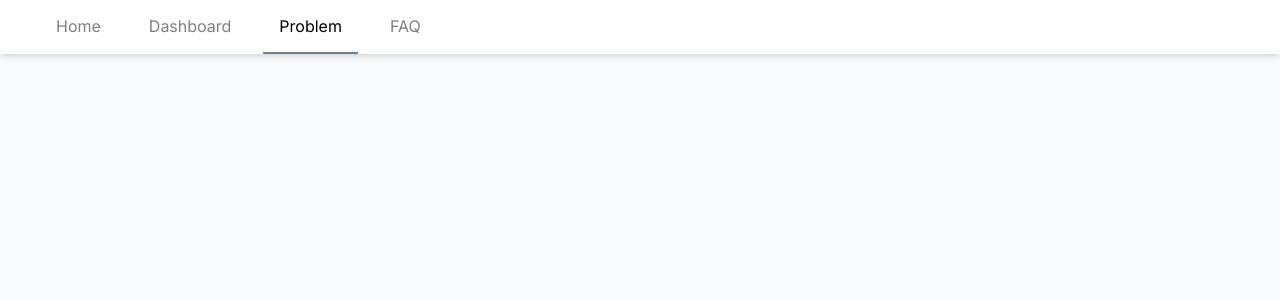
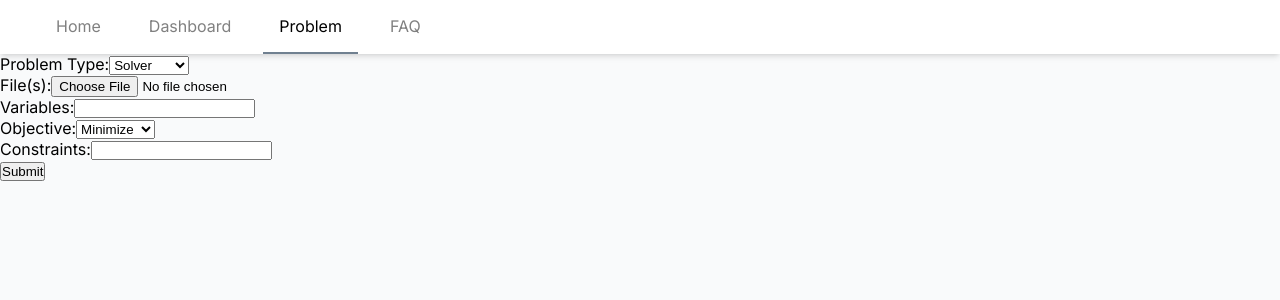
Before and after one commit to rileyounga/GurobiETL, a Next.js app in the folder src/frontend/: page /problem in a window 1280 px wide. Shown: the top 300 px of the page. Built offline with nearby package versions, Linux system fonts and the light colour scheme.

Commit message:
Added the first iteration of frontend backend integration.

```diff
--- a/src/frontend/app/problem/page.js
+++ b/src/frontend/app/problem/page.js
@@ -1,8 +1,89 @@
+"use client";
+
 import styles from "./page.module.css";
+import { use, useEffect, useState } from "react";
 
-export default function Content() {
-  return (
-    <main className={styles.main}>
-    </main>
-  );
+export default function Page() {
+
+    //Create a form to submit the problem, use `useEffect` to submit the form
+    const [problemType, setProblemType] = useState("solver");
+    const [variables, setVariables] = useState([]);
+    const [objective, setObjective] = useState("minimize");
+    const [constraints, setConstraints] = useState([]);
+    //TODO: File submission not working
+    const [files, setFiles] = useState([]);
+    const [submitted, setSubmitted] = useState(false);
+
+    useEffect(() => {
+        if (submitted) {
+          //redirect to python server
+            fetch("http://127.0.0.1:8080/api/home", {
+                method: "POST",
+                headers: {
+                    "Content-Type": "application/json",
+                },
+                body: JSON.stringify({
+                    problemType: problemType,
+                    variables: variables,
+                    objective: objective,
+                    constraints: constraints,
+                    files: files,
+                }),
+            })
+            .then((response) => response.json())
+            .then((data) => {
+                setVariables(data);
+            })
+            .catch((error) => {
+                console.error("Error:", error);
+            });
+        }
+    }, [submitted]);
+
+    return (
+      <div className={styles.page}>
+        <form onSubmit={(event) => {event.preventDefault(); setSubmitted(true);}}>
+          <div>
+            <label>
+              Problem Type:
+              <select value={problemType} onChange = {(event) => {setProblemType(event.target.value);}}>
+                <option value="solver">Solver</option>
+                <option value="optimizer">Optimizer</option>
+                <option value="ect">...</option>
+              </select>
+            </label>
+          </div>
+          <div>
+            <label>
+              File(s):
+              <input type="file" onChange = {(event) => {setFiles(event.target.value);}} />
+            </label>
+          </div>
+          <div>
+            <label>
+              Variables:
+              <input type="text" value={variables[0]} onChange={(event) => {setVariables([event.target.value]);}} />
+            </label>
+          </div>
+          <div>
+            <label>
+              Objective:
+              <select value={objective} onChange = {(event) => {setObjective(event.target.value);}}>
+                <option value="minimize">Minimize</option>
+                <option value="maximize">Maximize</option>
+              </select>
+            </label>
+          </div>
+          <div>
+            <label>
+              Constraints:
+              <input type="text" value={constraints[0]} onChange={(event) => {setConstraints([event.target.value]);}} />
+            </label>
+          </div>
+          <div>
+            <button type="submit">Submit</button>
+          </div>
+        </form>
+      </div>
+    );
 }
```
Also changed, not shown: 1 other file (tests, documents, lock files or other folders).
